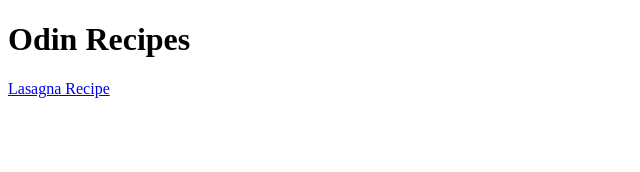
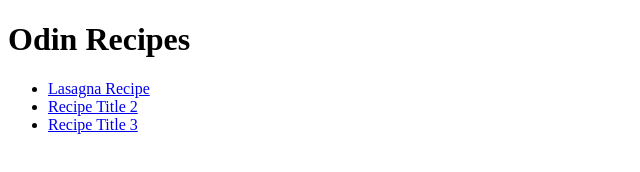
Before and after one commit to GenoJ83/Odin-Project, a plain HTML site: page odin-links-and-images/odin-recipes/index.html in a window 1280 px wide. Shown: the whole page, without its empty margins (0-640 px from the left). Drawn offline with Linux system fonts and the light colour scheme.

Commit message:
`Added unordered list with links to recipes in index.html`

```diff
--- a/odin-links-and-images/odin-recipes/index.html
+++ b/odin-links-and-images/odin-recipes/index.html
@@ -6,7 +6,13 @@
     <title>Document</title>
 </head>
 <h1>Odin Recipes</h1>
-<a href="recipes/lasagna.html">Lasagna Recipe</a>
+
+<ul>
+    <li><a href="recipes/lasagna.html">Lasagna Recipe</a>
+    <li><a href="recipes/yourrecipe.html">Recipe Title 2</a></li>
+    <li><a href="recipes/yourrecipe.html">Recipe Title 3</a></li>
+  </ul>
+
 <body>
 
 </body>
```
